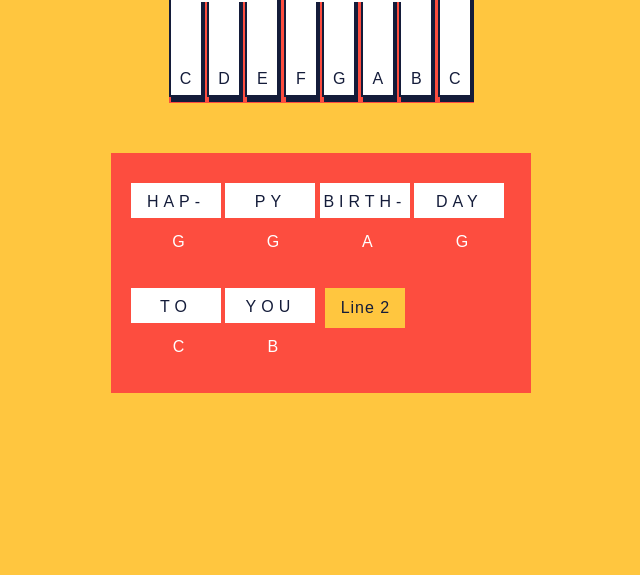
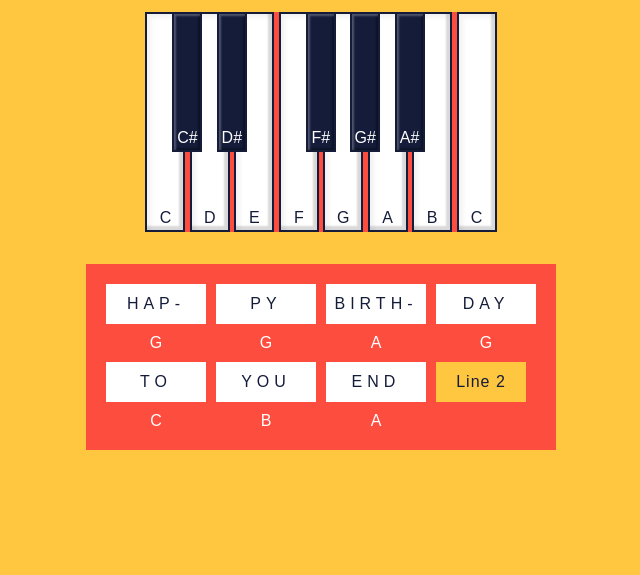
Before and after one commit to melissaveraherbst/piano-keys, a website: page index.html in a window 1280 px wide. Shown: the part 225-800 px from the top of the page, without its empty margins (319-959 px from the left). Drawn offline with Linux system fonts and the light colour scheme.

Commit message:
update layout and piano styling

```diff
--- a/style.css
+++ b/style.css
@@ -1,86 +1,91 @@
-body {
+:root {
+	/* color scheme */
+}
+
+* {
 	margin: 0;
 	padding: 0;
+	box-sizing: border-box;
+	user-select: none;
+}
+
+body {
 	font-family: sans-serif;
 	background: #ffc63f;
+	display: inline-block;
+	width: 100vw;
+	height: 100vh;
+	display: flex;
+	flex-direction: column;
+	align-items: center;
+	justify-content: center;
 }
 
 .title {
 	font-size: 36px;
-	margin-top: 10px;
-	margin-bottom: 0px;
 	padding: 0;
 	color: #141c3a;
 	text-transform: uppercase;
 	letter-spacing: 2px;
 	text-align: center;
+	margin-bottom: 1rem;
 }
 
 #demo {
 	text-align: center;
 	font-size: 18px;
-	margin-top: 15px;
 	color: #141c3a;
 	letter-spacing: 1px;
 	font-style: italic;
+	margin-bottom: 2rem;
 }
 
 .piano {
-	width: 305px;
-	height: 210px;
-	display: block;
-	margin: 0 auto;
 	background-color: #fd4d3f;
-	margin-top: 30px;
+	margin-bottom: 2rem;
 }
 
 .key {
-	width: 30px;
-	height: 200px;
+	width: 40px;
+	height: 220px;
 	display: inline-block;
-	border: solid #141c3a 2px;
-	box-shadow: 2px 5px;
+	border: 2px solid #141c3a;
 	background-color: white;
 	color: #141c3a;
 }
 
 .black-key {
-	width: 25px;
-	height: 100px;
-	display: inline-block;
-	background-color: #141c3a;
+	width: 30px;
+	height: 140px;
+	background: #141c3a;
+	box-shadow: inset 2px 2px 2px 0 rgba(255, 255, 255, 0.25), inset -2px -2px 2px 0 rgba(0, 0, 0, 0.35);
 	color: white;
 	position: absolute;
-	margin-left: -12px;
-	padding: 0px;
+	margin-left: -17.5px;
+}
+
+.white-key {
+	box-shadow: inset 4px 4px 4px 0 rgba(0, 0, 0, 0.05), inset -4px -4px 2px 0 rgb(0, 0, 0, 0.15);
 }
 
 .keynote {
-	width: 20px;
-	height: 20px;
 	text-align: center;
-	display: block;
-	margin: 0 auto;
-	margin-top: 175px;
+	margin-top: 195px;
 	color: #141c3a;
 }
 
 .black-keynote {
-	width: 20px;
-	height: 20px;
 	text-align: center;
-	display: block;
-	margin: 0 auto;
-	margin-top: 75px;
+	margin-top: 115px;
 }
 
 #lyrics {
-	width: 400px;
-	height: 240px;
-	display: block;
+	width: 470px;
+	display: flex;
 	margin: 0 auto;
-	padding-left: 20px;
-	margin-top: 50px;
+	gap: 10px;
+	flex-wrap: wrap;
+	padding: 20px;
 	background-color: #fd4d3f;
 }
 
@@ -91,14 +96,8 @@ body {
 #column-five,
 #column-six,
 #column-optional {
-	width: 90px;
 	display: inline-block;
 	text-align: center;
-	margin-top: 30px;
-}
-
-#column-optional {
-	display: none;
 }
 
 #word-one,
@@ -108,10 +107,12 @@ body {
 #word-five,
 #word-six,
 #word-optional {
+	display: flex;
+	align-items: center;
+	justify-content: center;
 	background-color: white;
-	width: 90px;
-	height: 25px;
-	padding-top: 10px;
+	width: 100px;
+	height: 40px;
 	letter-spacing: 5px;
 	color: #141c3a;
 }
@@ -124,22 +125,17 @@ body {
 #letter-note-six,
 #letter-note-optional {
 	color: white;
-	width: 25px;
-	height: 25px;
-	margin-top: 15px;
-	margin-left: 35px;
+	margin: 0 auto;
+	margin-top: 10px;
 }
 
 #first-next-line,
 #second-next-line,
 #third-next-line,
 #fourth-next-line {
-	width: 80px;
+	width: 90px;
 	height: 40px;
 	font-size: 16px;
-	position: absolute;
-	margin-top: 30px;
-	margin-left: 10px;
 	border: none;
 	background-color: #ffc63f;
 	color: #141c3a;
```
